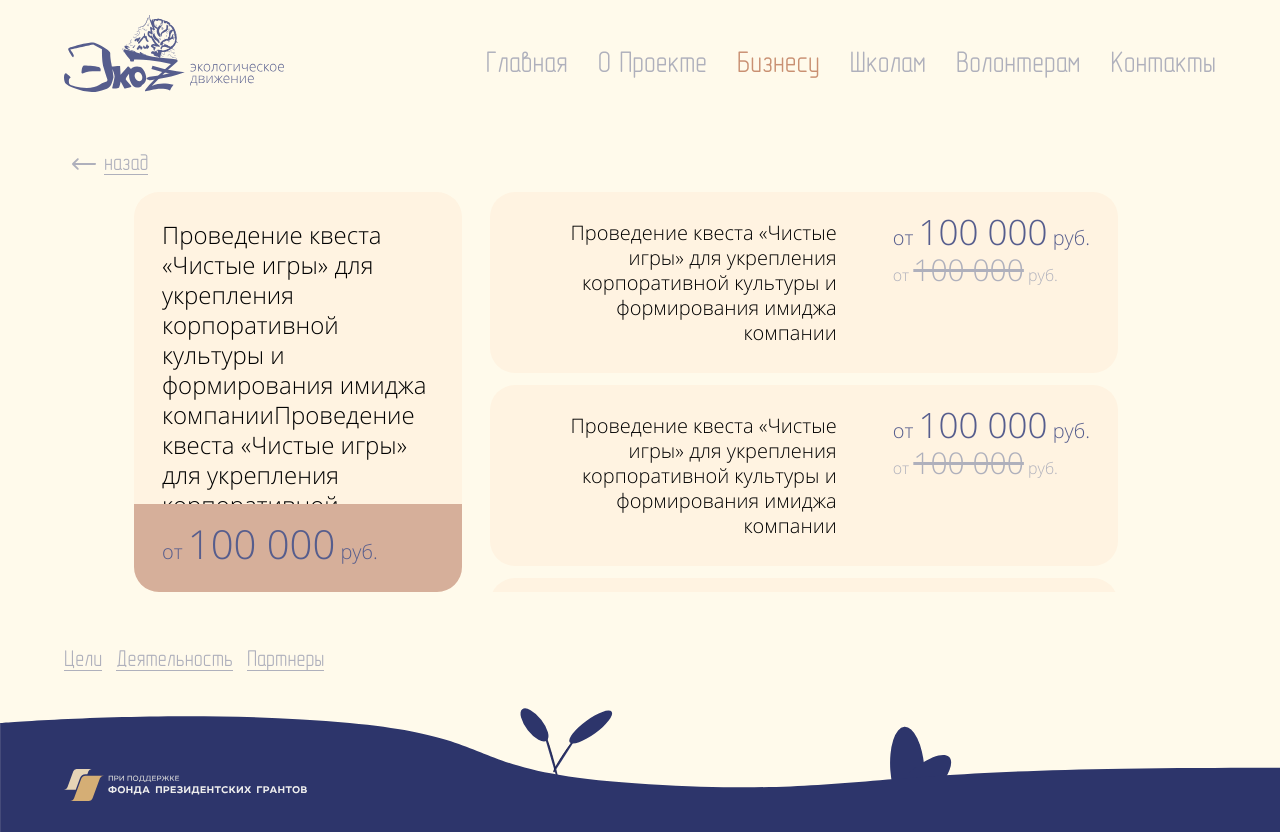
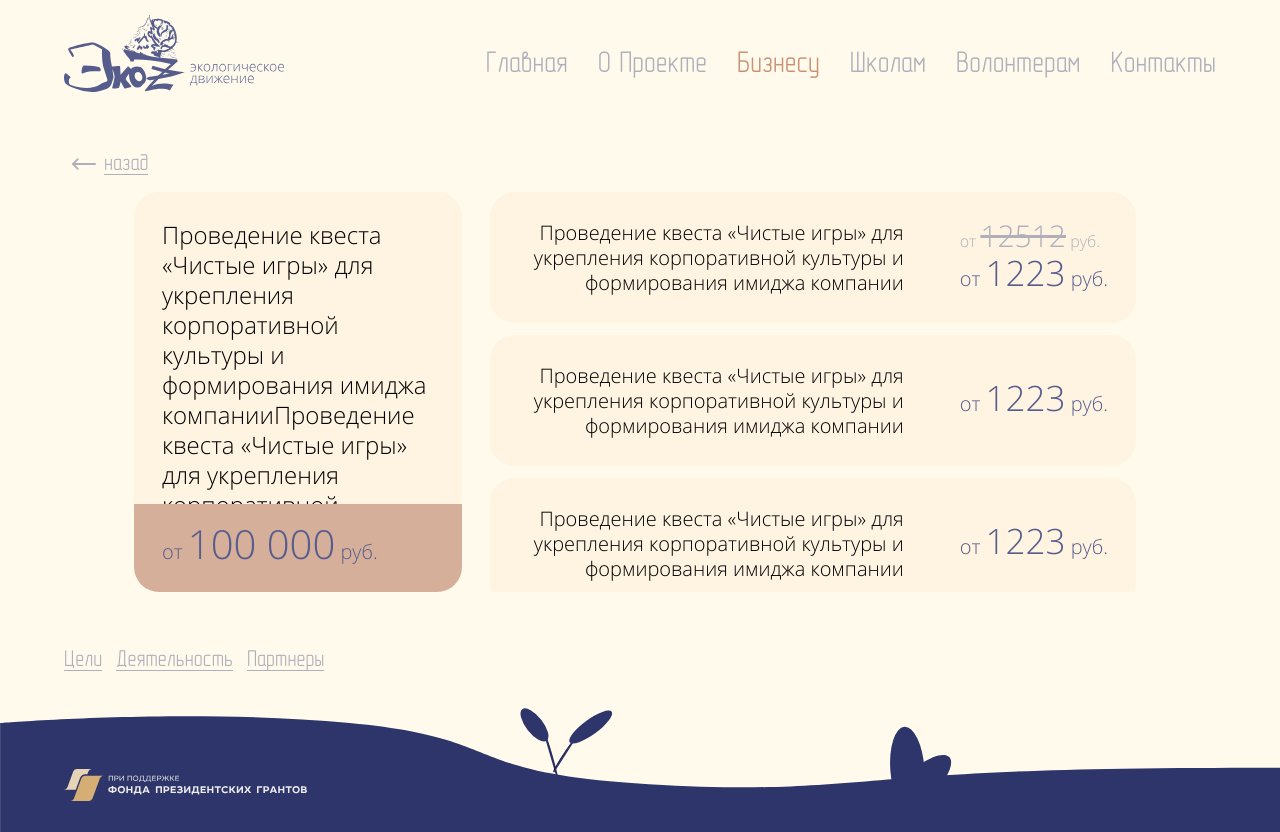
Before and after one commit to Avalonkoteek/ecoZ, a Vue app in the folder frontend/: page /business/services in a window 1280 px wide. Built offline with nearby package versions, Linux system fonts and the light colour scheme.

Commit message:
Поправил сервисы

```diff
--- a/frontend/src/assets/styles/pages/services.css
+++ b/frontend/src/assets/styles/pages/services.css
@@ -12,6 +12,7 @@
       @media(--tablet-lg) {
         flex-direction: column;
         height: auto;
+        padding: 0;
       }
     }
 
@@ -38,10 +39,17 @@
     }
 
     &__list {
-      padding-right: calc(var(--gs) * 3.5);
-
       @media (--tablet-lg) {
         height: 240px;
+      }
+
+      &--scroll {
+        padding-right: calc(var(--gs) * 1.25);
+
+        @media (--tablet) {
+          padding-right: calc(var(--gs) * .75);
+        }
+
       }
     }
 
@@ -55,9 +63,10 @@
         margin-bottom: 0;
       }
 
-      @media (--tablet-lg) {
+      @media (--tablet) {
         flex-direction: column;
       }
+
       &--stock {
         height: 100%;
         flex-direction: column;
@@ -70,16 +79,20 @@
         &--scrollbar {
           max-height: 330px;
 
-          @media (--tablet-lg) {
-            height: 210px;
+          @media (--tablet) {
+            max-height: 210px;
           }
         }
 
         &--number {
+          display: flex;
+          flex-direction: column;
+          justify-content: center;
 
-          @media (--tablet-lg) {
-            display: flex;
-            justify-content: space-between;
+          @media (--tablet) {
+            flex-direction: row;
+            /* justify-content: space-between; */
+            flex-wrap: wrap;
             padding: calc(var(--gs) * 1.25) calc(var(--gs) * 2);
           }
         }
@@ -90,12 +103,20 @@
           border-bottom-left-radius: 25px;
 
           @media (--tablet-lg) {
+            padding: calc(var(--gs) * 2) calc(var(--gs) * 2.5);
+          }
+
+          @media (--tablet) {
             padding: calc(var(--gs) * 1.25) calc(var(--gs) * 2);
           }
         }
 
         &--text {
           @media (--tablet-lg) {
+            /* padding: calc(var(--gs) * 2) calc(var(--gs) * 2.5); */
+          }
+
+          @media (--tablet) {
             padding: calc(var(--gs) * 1.25) calc(var(--gs) * 2);
           }
         }
@@ -104,7 +125,12 @@
       &-text {
         font-size: 20px;
         line-height: 1.25;
+
         @media (--tablet-lg) {
+          font-size: 18px;
+        }
+
+        @media (--tablet) {
           font-size: 14px;
         }
 
@@ -112,6 +138,11 @@
           font-size: 24px;
 
           @media (--tablet-lg) {
+            font-size: 20px;
+            text-align: right;
+          }
+
+          @media (--tablet) {
             font-size: 16px;
           }
         }
@@ -132,12 +163,22 @@
         }
 
         @media (--tablet-lg) {
+          font-size: 18px
+        }
+
+        @media (--tablet) {
+          font-size: 16px;
           margin-bottom: 0;
+          margin-left: auto;
         }
 
         &--old {
           color: var(--cl-grey);
           font-size: 16px;
+
+          @media (--tablet) {
+            margin-left: 0;
+          }
         }
 
         &--stock {
@@ -151,6 +192,10 @@
         font-size: 35px;
 
         @media (--tablet-lg) {
+          font-size: 24px;
+        }
+
+        @media (--tablet) {
           font-size: 18px;
         }
 
@@ -158,6 +203,10 @@
           font-size: 40px;
 
           @media (--tablet-lg) {
+            font-size: 28px
+          }
+
+          @media (--tablet) {
             font-size: 18px;
           }
         }
@@ -167,6 +216,10 @@
           text-decoration: line-through;
 
           @media (--tablet-lg) {
+            font-size: 20px;
+          }
+
+          @media (--tablet) {
             font-size: 16px;
           }
         }
--- a/frontend/src/components/Buisness/Services.vue
+++ b/frontend/src/components/Buisness/Services.vue
@@ -19,60 +19,16 @@
         </div>
 
         <div class="services__col-wide">
-          <ul class="services__list scrollbar">
-            <li class="services__item">
+          <ul class="services__list scrollbar" :class="{'services__list--scroll': scroll}">
+            <li class="services__item" v-for="item in items" :key="item.id">
               <div class="services__item-wrapper services__item-wrapper--text">
-                <p class="services__item-text services__item-text--right">Проведение квеста «Чистые игры» для укрепления корпоративной культуры и формирования имиджа компании</p>
+                <p class="services__item-text services__item-text--right">{{item.text}}</p>
               </div>
               <div class="services__item-wrapper services__item-wrapper--number">
+                <p v-if="item.oldPrice" class="services__item-price services__item-price--old">от <span class="services__item-number services__item-number--old">{{item.oldPrice}}</span> руб.</p>
                 <p class="services__item-price">от
-                  <span class="services__item-number">100 000</span>
+                  <span class="services__item-number">{{item.price}}</span>
                   руб.</p>
-                <p class="services__item-price services__item-price--old">от <span class="services__item-number services__item-number--old">100 000</span> руб.</p>
-              </div>
-            </li>
-            <li class="services__item">
-              <div class="services__item-wrapper services__item-wrapper--text">
-                <p class="services__item-text services__item-text--right">Проведение квеста «Чистые игры» для укрепления корпоративной культуры и формирования имиджа компании</p>
-              </div>
-              <div class="services__item-wrapper services__item-wrapper--number">
-                <p class="services__item-price">от
-                  <span class="services__item-number">100 000</span>
-                  руб.</p>
-                <p class="services__item-price services__item-price--old">от <span class="services__item-number services__item-number--old">100 000</span> руб.</p>
-              </div>
-            </li>
-            <li class="services__item">
-              <div class="services__item-wrapper services__item-wrapper--text">
-                <p class="services__item-text services__item-text--right">Проведение квеста «Чистые игры» для укрепления корпоративной культуры и формирования имиджа компании</p>
-              </div>
-              <div class="services__item-wrapper services__item-wrapper--number">
-                <p class="services__item-price">от
-                  <span class="services__item-number">100 000</span>
-                  руб.</p>
-                <p class="services__item-price services__item-price--old">от <span class="services__item-number services__item-number--old">100 000</span> руб.</p>
-              </div>
-            </li>
-            <li class="services__item">
-              <div class="services__item-wrapper services__item-wrapper--text">
-                <p class="services__item-text services__item-text--right">Проведение квеста «Чистые игры» для укрепления корпоративной культуры и формирования имиджа компании</p>
-              </div>
-              <div class="services__item-wrapper services__item-wrapper--number">
-                <p class="services__item-price">от
-                  <span class="services__item-number">100 000</span>
-                  руб.</p>
-                <p class="services__item-price services__item-price--old">от <span class="services__item-number services__item-number--old">100 000</span> руб.</p>
-              </div>
-            </li>
-            <li class="services__item">
-              <div class="services__item-wrapper services__item-wrapper--text">
-                <p class="services__item-text services__item-text--right">Проведение квеста «Чистые игры» для укрепления корпоративной культуры и формирования имиджа компании</p>
-              </div>
-              <div class="services__item-wrapper services__item-wrapper--number">
-                <p class="services__item-price">от
-                  <span class="services__item-number">100 000</span>
-                  руб.</p>
-                <p class="services__item-price services__item-price--old">от <span class="services__item-number services__item-number--old">100 000</span> руб.</p>
               </div>
             </li>
           </ul>
@@ -109,7 +65,32 @@ export default {
           to: "/about/partners"
         }
       ],
-    };
+      scroll: false,
+
+      items: [
+        {
+          id: 1,
+          text: 'Проведение квеста «Чистые игры» для укрепления корпоративной культуры и формирования имиджа компании',
+          price: '1223',
+          oldPrice: '12512'
+        },
+        {
+          id: 2,
+          text: 'Проведение квеста «Чистые игры» для укрепления корпоративной культуры и формирования имиджа компании',
+          price: '1223',
+        },
+        {
+          id: 3,
+          text: 'Проведение квеста «Чистые игры» для укрепления корпоративной культуры и формирования имиджа компании',
+          price: '1223',
+        },
+      ]
+    }
   },
+
+  mounted() {
+    if (this.items.length > 2)
+       this.scroll = true
+  }
 };
 </script>
```
